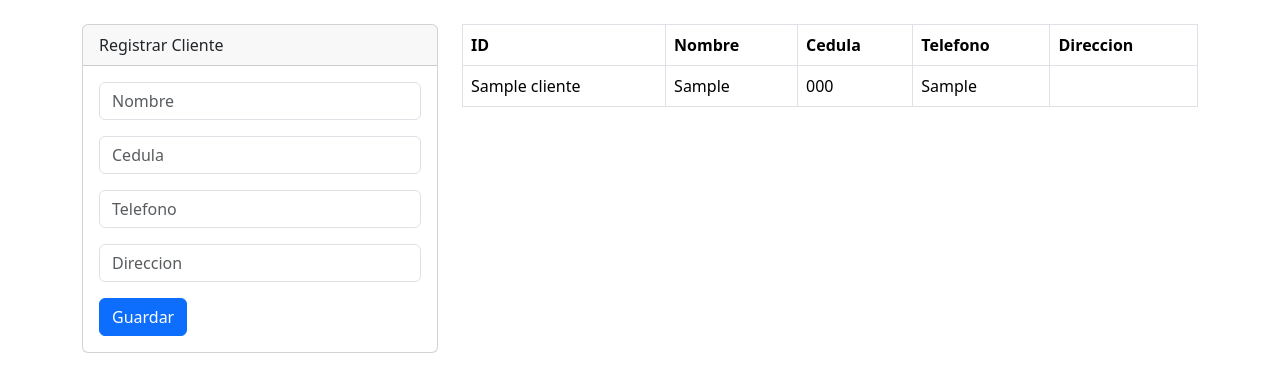
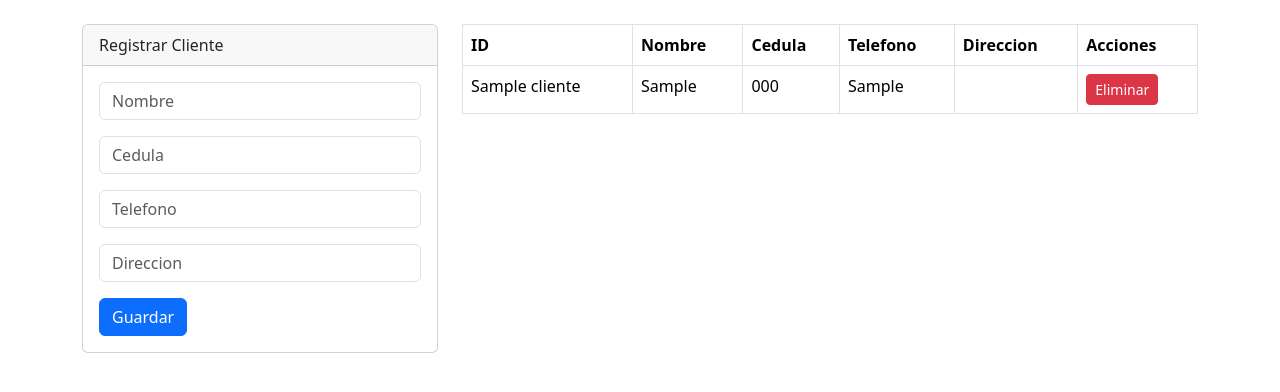
Before and after one commit to Marthagb10/HotelSystem, a Flask app: page /clientes in a window 1280 px wide. Shown: the part 56-448 px from the top of the page. Run offline with Flask 3, Linux system fonts and the light colour scheme; tables that the repository leaves empty or names only in its code hold one stand-in row (values such as "Sample post"); some libraries are stand-ins or nearby versions.

Commit message:
Funcion eliminar cliente

```diff
--- a/app.py
+++ b/app.py
@@ -62,5 +62,19 @@ def reservas():
 def pagos():
     return "<h1>Modulo Pagos</h1>"
 
+@app.route('/delete_cliente/<id>')
+def delete_cliente(id):
+
+    cur = mysql.connection.cursor()
+
+    cur.execute(
+        "DELETE FROM clientes WHERE id_cliente=%s",
+        (id,)
+    )
+
+    mysql.connection.commit()
+
+    return redirect('/clientes')
+
 if __name__ == '__main__':
     app.run(debug=True)
--- a/templates/clientes.html
+++ b/templates/clientes.html
@@ -16,35 +16,19 @@
                 <form action="/add_cliente" method="POST">
 
                     <div class="mb-3">
-                        <input type="text"
-                               name="nombre"
-                               class="form-control"
-                               placeholder="Nombre"
-                               required>
+                        <input type="text" name="nombre" class="form-control" placeholder="Nombre" required>
                     </div>
 
                     <div class="mb-3">
-                        <input type="text"
-                               name="cedula"
-                               class="form-control"
-                               placeholder="Cedula"
-                               required>
+                        <input type="text" name="cedula" class="form-control" placeholder="Cedula" required>
                     </div>
 
                     <div class="mb-3">
-                        <input type="text"
-                               name="telefono"
-                               class="form-control"
-                               placeholder="Telefono"
-                               required>
+                        <input type="text" name="telefono" class="form-control" placeholder="Telefono" required>
                     </div>
 
                     <div class="mb-3">
-                        <input type="text"
-                               name="direccion"
-                               class="form-control"
-                               placeholder="Direccion"
-                               required>
+                        <input type="text" name="direccion" class="form-control" placeholder="Direccion" required>
                     </div>
 
                     <button class="btn btn-primary">
@@ -69,6 +53,7 @@
                     <th>Cedula</th>
                     <th>Telefono</th>
                     <th>Direccion</th>
+                    <th>Acciones</th>
                 </tr>
             </thead>
 
@@ -82,6 +67,12 @@
                     <td>{{ cliente.2 }}</td>
                     <td>{{ cliente.3 }}</td>
                     <td>{{ cliente.4 }}</td>
+
+                    <td>
+                        <a href="/delete_cliente/{{ cliente.0 }}" class="btn btn-danger btn-sm">
+                            Eliminar
+                        </a>
+                    </td>
                 </tr>
 
                 {% endfor %}
```
